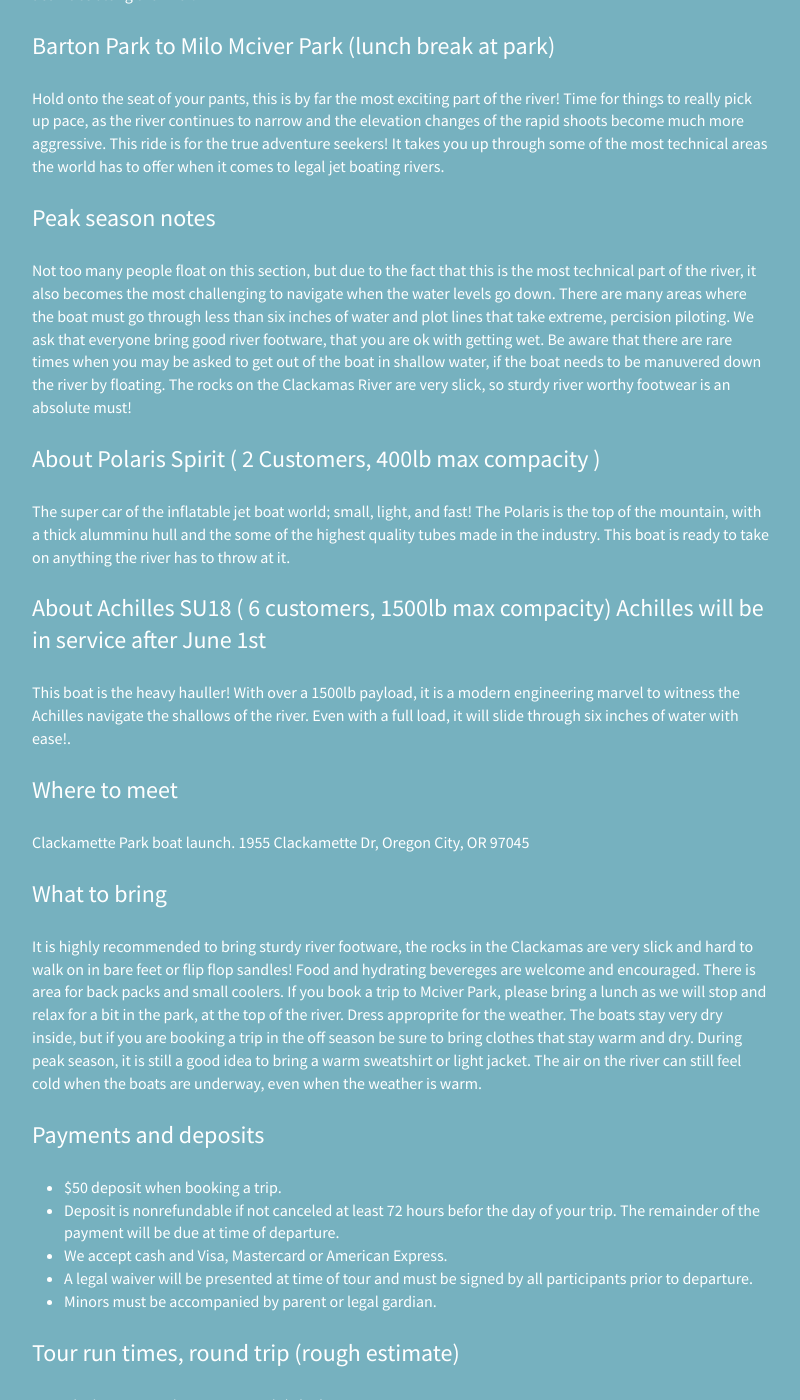
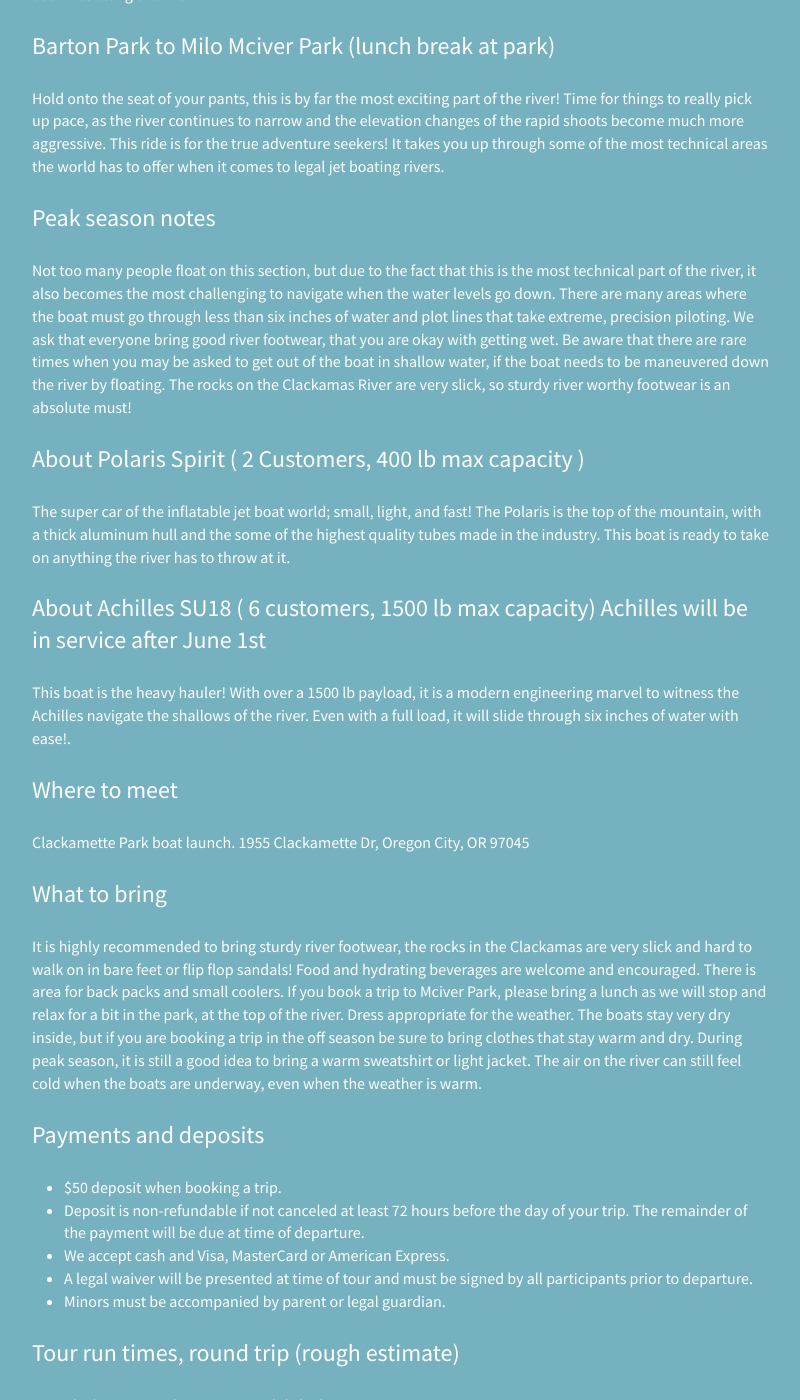
Before and after one commit to ghepting/clackamasriverjetboattours, a Jekyll site: the page built from index.html, in a window 1280 px wide and 1400 px high, scrolled down 1560 px. Shown: the whole window, without its empty margins (239-1039 px from the left). Built offline with Jekyll 4.4.1, drawn with Linux system fonts in a browser that asks for light colours; some of the changed text lies outside the part shown.

Commit message:
fixup typos

```diff
--- a/index.html
+++ b/index.html
@@ -25,19 +25,19 @@ layout: default
       Clackamette Park to Carver Park
     </h3>
     <p>
-      Considered the bottom run of the Clackamas River, it may be the more mellow stretch of the river but still offers plenty of great thrills and beautiful scenery. This is a perfect introduction to the world of jet boating. This tour has many lively rapids and technical areas, while still maintaining a smoothe and comfortable ride.
+      Considered the bottom run of the Clackamas River, it may be the more mellow stretch of the river but still offers plenty of great thrills and beautiful scenery. This is a perfect introduction to the world of jet boating. This tour has many lively rapids and technical areas, while still maintaining a smooth and comfortable ride.
     </p>
     <h3>
       Peak Season notes­­­
     </h3>
     <p>
-      This section of the river is the most unaffected by low water levels and people floating during the peak season. This run will be primarly offered with the Achilles SU­18, tour boat during peak times.
+      This section of the river is the most unaffected by low water levels and people floating during the peak season. This run will be primarily offered with the Achilles SU­18, tour boat during peak times.
     </p>
     <h3>
       Carver Park to Barton Park (break at park)
     </h3>
     <p>
-      This is the most popular section of the Clackamas, where the shoots are narrow and the rapids become larger in size. We do not recommend this trip for those with a weak stomach. The speed and monuvers needed to navigate this section of the river are greatly increased compared to the lower section. This is where the thrill ride part of the adventure starts to really kick into affect! The beauty and wildlife along the banks Clackamas become more amazing the furthur upstream you travel.
+      This is the most popular section of the Clackamas, where the shoots are narrow and the rapids become larger in size. We do not recommend this trip for those with a weak stomach. The speed and maneuvers needed to navigate this section of the river are greatly increased compared to the lower section. This is where the thrill ride part of the adventure starts to really kick into affect! The beauty and wildlife along the banks Clackamas become more amazing the farther upstream you travel.
     </p>
     <h3>
       Peak season notes­­­­­­­­
@@ -55,19 +55,19 @@ layout: default
       ­­­­Peak season notes­­­­­­­
     </h3>
     <p>
-      Not too many people float on this section, but due to the fact that this is the most technical part of the river, it also becomes the most challenging to navigate when the water levels go down. There are many areas where the boat must go through less than six inches of water and plot lines that take extreme, percision piloting. We ask that everyone bring good river footware, that you are ok with getting wet. Be aware that there are rare times when you may be asked to get out of the boat in shallow water, if the boat needs to be manuvered down the river by floating. The rocks on the Clackamas River are very slick, so sturdy river worthy footwear is an absolute must!
+      Not too many people float on this section, but due to the fact that this is the most technical part of the river, it also becomes the most challenging to navigate when the water levels go down. There are many areas where the boat must go through less than six inches of water and plot lines that take extreme, precision piloting. We ask that everyone bring good river footwear, that you are okay with getting wet. Be aware that there are rare times when you may be asked to get out of the boat in shallow water, if the boat needs to be maneuvered down the river by floating. The rocks on the Clackamas River are very slick, so sturdy river worthy footwear is an absolute must!
     </p>
     <h3>
-      About Polaris Spirit ( 2 Customers, 400lb max compacity )
+      About Polaris Spirit ( 2 Customers, 400 lb max capacity )
     </h3>
     <p>
-      The super car of the inflatable jet boat world; small, light, and fast! The Polaris is the top of the mountain, with a thick alumminu hull and the some of the highest quality tubes made in the industry. This boat is ready to take on anything the river has to throw at it.
+      The super car of the inflatable jet boat world; small, light, and fast! The Polaris is the top of the mountain, with a thick aluminum hull and the some of the highest quality tubes made in the industry. This boat is ready to take on anything the river has to throw at it.
     </p>
     <h3>
-      About Achilles SU­18 ( 6 customers, 1500lb max compacity) ­­­­­Achilles will be in service after June 1st­­­­
+      About Achilles SU­18 ( 6 customers, 1500 lb max capacity) ­­­­­Achilles will be in service after June 1st­­­­
     </h3>
     <p>
-      This boat is the heavy hauller! With over a 1500lb payload, it is a modern engineering marvel to witness the Achilles navigate the shallows of the river. Even with a full load, it will slide through six inches of water with ease!.
+      This boat is the heavy hauler! With over a 1500 lb payload, it is a modern engineering marvel to witness the Achilles navigate the shallows of the river. Even with a full load, it will slide through six inches of water with ease!.
     </p>
     <h3>
       Where to meet
@@ -79,7 +79,7 @@ layout: default
       What to bring
     </h3>
     <p>
-      It is highly recommended to bring sturdy river footware, the rocks in the Clackamas are very slick and hard to walk on in bare feet or flip flop sandles! Food and hydrating bevereges are welcome and encouraged. There is area for back packs and small coolers. If you book a trip to Mciver Park, please bring a lunch as we will stop and relax for a bit in the park, at the top of the river. Dress approprite for the weather. The boats stay very dry inside, but if you are booking a trip in the off season be sure to bring clothes that stay warm and dry. During peak season, it is still a good idea to bring a warm sweatshirt or light jacket. The air on the river can still feel cold when the boats are underway, even when the weather is warm.
+      It is highly recommended to bring sturdy river footwear, the rocks in the Clackamas are very slick and hard to walk on in bare feet or flip flop sandals! Food and hydrating beverages are welcome and encouraged. There is area for back packs and small coolers. If you book a trip to Mciver Park, please bring a lunch as we will stop and relax for a bit in the park, at the top of the river. Dress appropriate for the weather. The boats stay very dry inside, but if you are booking a trip in the off season be sure to bring clothes that stay warm and dry. During peak season, it is still a good idea to bring a warm sweatshirt or light jacket. The air on the river can still feel cold when the boats are underway, even when the weather is warm.
     </p>
     <h3>
       Payments and deposits
@@ -89,16 +89,16 @@ layout: default
         $50 deposit when booking a trip.
       </li>
       <li>
-        Deposit is non­refundable if not canceled at least 72 hours befor the day of your trip. The remainder of the payment will be due at time of departure.
+        Deposit is non-­refundable if not canceled at least 72 hours before the day of your trip. The remainder of the payment will be due at time of departure.
       </li>
       <li>
-        We accept cash and Visa, Mastercard or American Express.
+        We accept cash and Visa, MasterCard or American Express.
       </li>
       <li>
         A legal waiver will be presented at time of tour and must be signed by all participants prior to departure.
       </li>
       <li>
-        Minors must be accompanied by parent or legal gardian.
+        Minors must be accompanied by parent or legal guardian.
       </li>
     </ul>
     <h3>
```
Also changed, not shown: other parts of index.html (+4 -4 lines).
